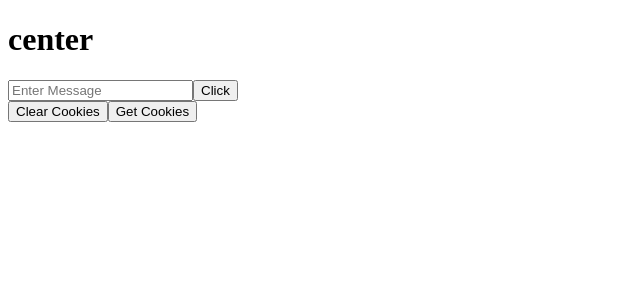
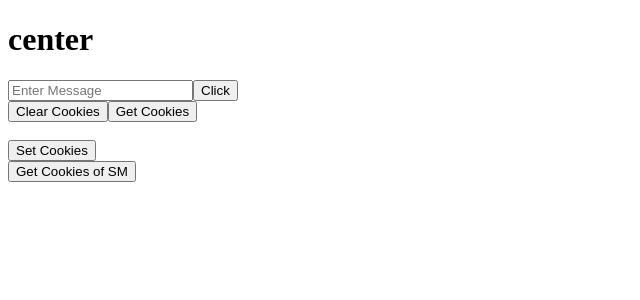
Before and after one commit to deepakmp444/test1-frontend, a React (Create React App) app: page / in a window 1280 px wide. Shown: the top 300 px of the page, without its empty margins (0-640 px from the left). Built offline with nearby package versions, Linux system fonts and the light colour scheme.

Commit message:
Update App.js

```diff
--- a/src/App.js
+++ b/src/App.js
@@ -1,8 +1,10 @@
 import axios from "axios";
 import { useState } from "react";
+import { useCookies } from "react-cookie";
 function App() {
   const [message, setMessage] = useState("");
   const [getmessage, setGetMessage] = useState("");
+  const [cookies, setCookie] = useCookies(["userOrder"]);
   const makeCookies = async (e) => {
     // Hint process.env.REACT_APP_API = "REACT_APP_API = "http://localhost:4000"
     e.preventDefault();
@@ -35,6 +37,19 @@ function App() {
     } catch (error) {}
   };
 
+  const setCookieHandle = () => {
+    setCookie("smAddress", "finding", { path: "/" });
+  };
+
+  const setGetCookieHandle = async () => {
+    try {
+      const response = await axios.post(`https://cookies.onrender.com/smaddress`);
+      console.log("response:", response);
+    } catch (error) {
+      console.log("error:", error);
+    }
+  };
+
   return (
     <div>
       <h1>center</h1>
@@ -58,6 +73,14 @@ function App() {
       </button>
       <br />
       {getmessage === "undefined" ? <h1>undefined</h1> : getmessage}
+      <br />
+      <button type="button" onClick={setCookieHandle}>
+        Set Cookies
+      </button>
+      <br />
+      <button type="button" onClick={setGetCookieHandle}>
+        Get Cookies of SM
+      </button>
     </div>
   );
 }
```
